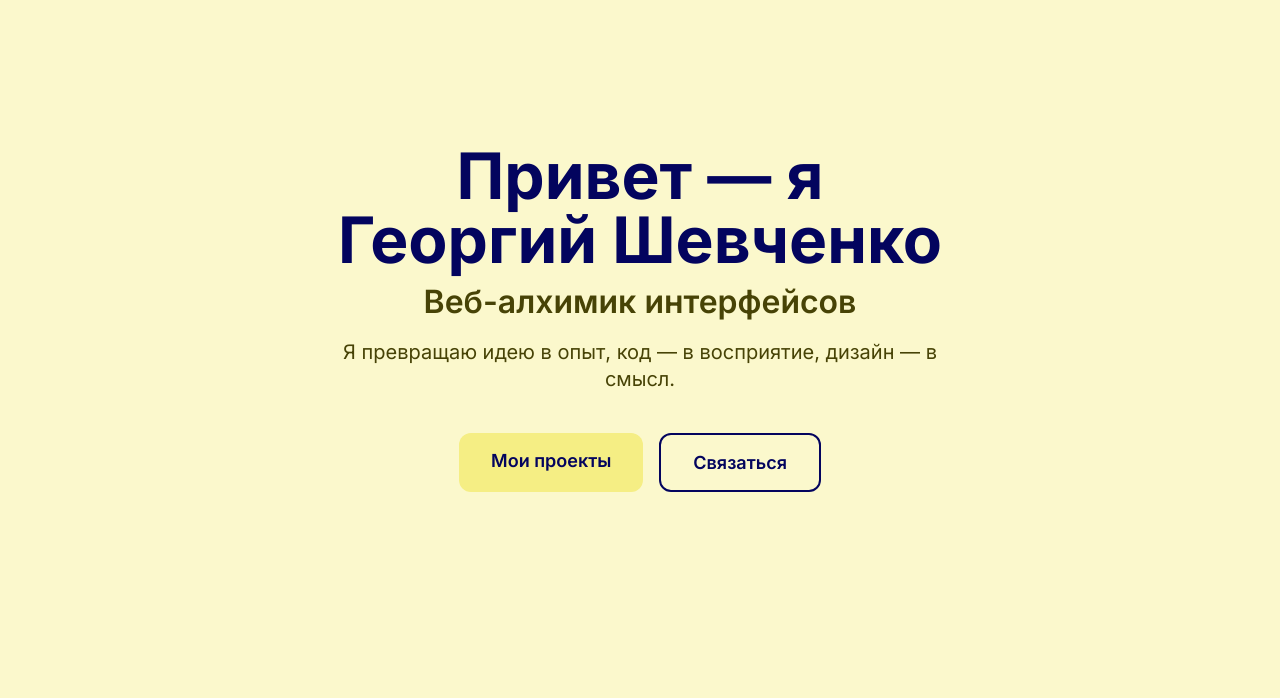
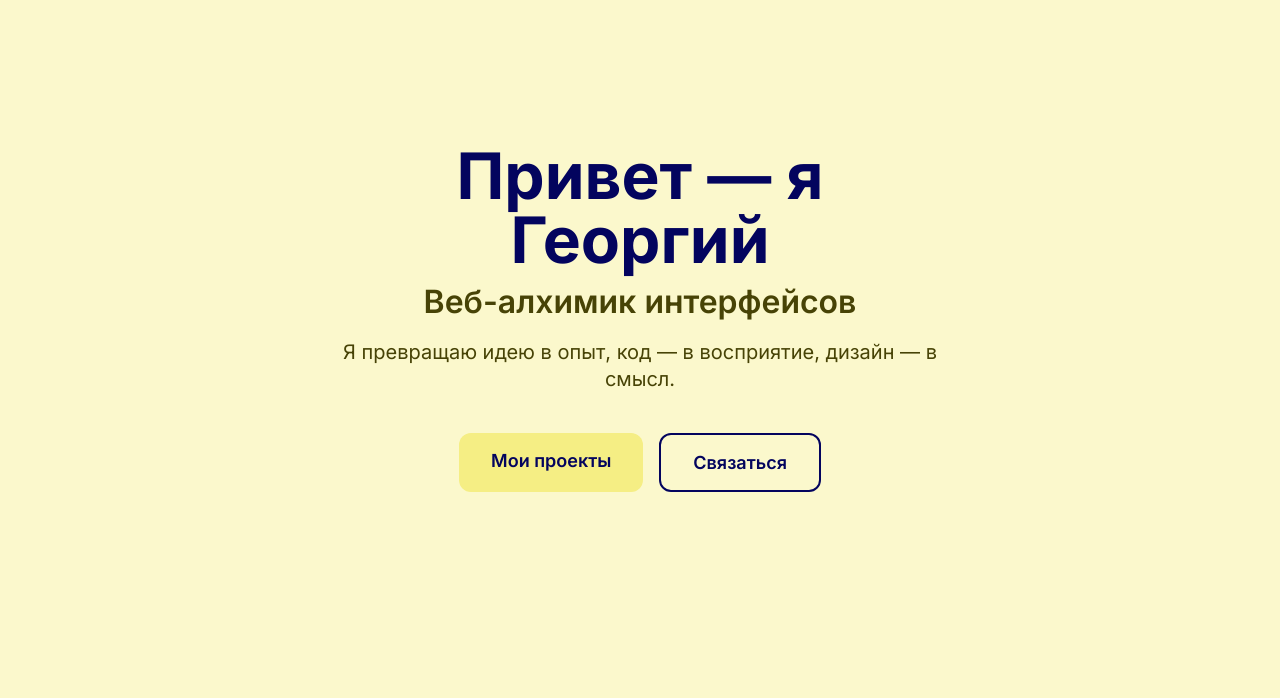
Before and after one commit to Kucaimon/portfolio, a website: page index.html in a window 1280 px wide. Shown: the part 102-800 px from the top of the page. Drawn offline with nearby package versions, Linux system fonts and the light colour scheme.

Commit message:
Убрана фамилия из заголовка hero

```diff
--- a/index.html
+++ b/index.html
@@ -51,7 +51,7 @@
       <div class="container">
         <div class="hero__content">
           <h1 class="hero__title">
-            Привет — я <span class="hero__name">Георгий Шевченко</span>
+            Привет — я <span class="hero__name">Георгий</span>
           </h1>
           <p class="hero__subtitle">Веб-алхимик интерфейсов</p>
           <p class="hero__description">
```
Also changed, not shown: styles/main.scss (line endings or trailing spaces).
